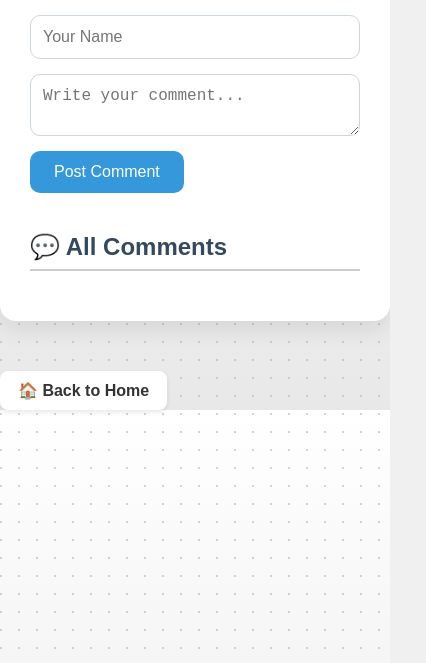
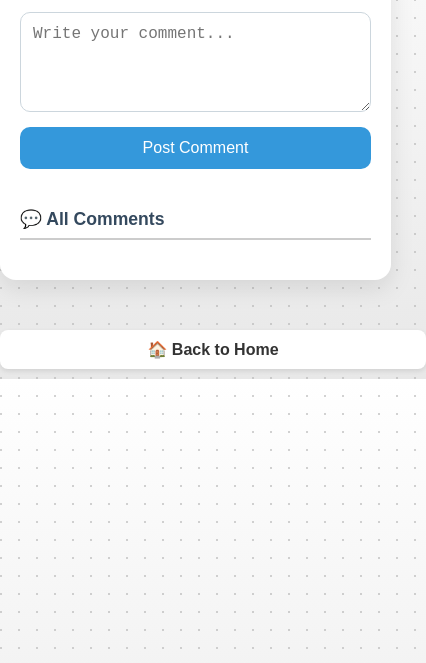
Before and after one commit to aaryan-1007/news-website, a website: page comments.html in a window 390 px wide. Shown: the part 181-844 px from the top of the page, 426 px wide, since content can reach past the window. Drawn offline with Linux system fonts and the light colour scheme.

Commit message:
comments.css

```diff
--- a/comments.css
+++ b/comments.css
@@ -1,3 +1,4 @@
+/* Base Styles */
 body {
   margin: 0;
   padding: 0;
@@ -14,6 +15,7 @@ body {
 }
 
 .container {
+  width: 90%;
   max-width: 800px;
   margin: 40px auto;
   background-color: #fff;
@@ -27,6 +29,7 @@ h1 {
   text-align: center;
   color: #2c3e50;
   margin-bottom: 30px;
+  font-size: 2rem;
 }
 
 .section-title {
@@ -34,6 +37,7 @@ h1 {
   color: #34495e;
   border-bottom: 2px solid #ccc;
   padding-bottom: 8px;
+  font-size: 1.25rem;
 }
 
 /* Form Styling */
@@ -48,8 +52,15 @@ h1 {
   padding: 12px;
   border-radius: 10px;
   border: 1px solid #ccd6dd;
-  font-size: 16px;
+  font-size: 1rem;
   transition: border-color 0.3s ease;
+  width: 100%;
+  box-sizing: border-box;
+}
+
+.comment-form textarea {
+  resize: vertical;
+  min-height: 100px;
 }
 
 .comment-form input:focus,
@@ -61,7 +72,7 @@ h1 {
 .comment-form button {
   align-self: flex-start;
   padding: 12px 24px;
-  font-size: 16px;
+  font-size: 1rem;
   background-color: #3498db;
   color: white;
   border: none;
@@ -156,3 +167,41 @@ h1 {
   position: relative;
   top: -10px;
 }
+
+/* Responsive Design */
+@media (max-width: 600px) {
+  .container {
+    padding: 20px;
+  }
+
+  h1 {
+    font-size: 1.5rem;
+  }
+
+  .section-title {
+    font-size: 1.1rem;
+  }
+
+  .comment-form button {
+    width: 100%;
+    text-align: center;
+  }
+
+  .delete-btn {
+    top: 10px;
+    right: 10px;
+    padding: 5px 10px;
+    font-size: 12px;
+  }
+
+  .back-link {
+    width: 100%;
+    text-align: center;
+    margin: 10px 0;
+  }
+
+  .home-link {
+    top: 0;
+    margin-bottom: 10px;
+  }
+}
```
